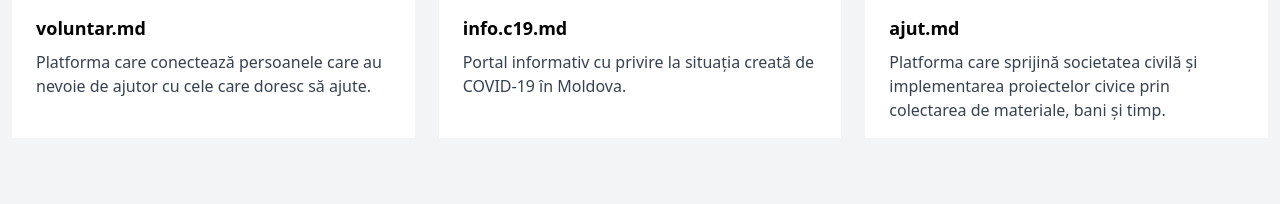
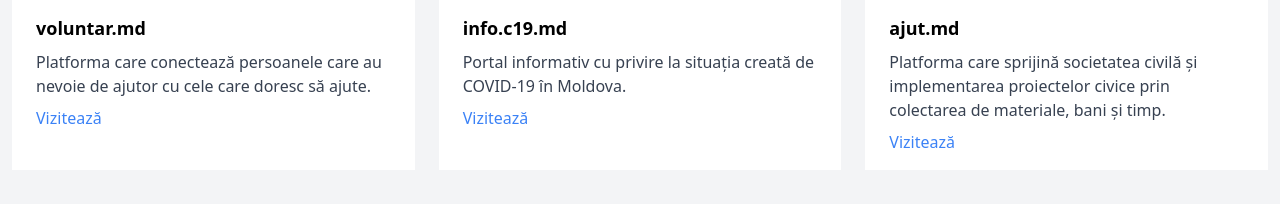
Before and after one commit to code4moldova/code4.md, a Next.js app: page / in a window 1280 px wide. Shown: the part 1106-1310 px from the top of the page. Built offline with nearby package versions, Linux system fonts and the light colour scheme.

Commit message:
Add links to the related sites (named solutions)

```diff
--- a/blocks/solutions.tsx
+++ b/blocks/solutions.tsx
@@ -35,6 +35,15 @@
                 <div className="px-6 py-4">
                   <div className="font-bold text-lg mb-2">{solution.title}</div>
                   <p className="text-gray-700 text-base">{solution.description}</p>
+                  <div className="mt-2">
+                    {solution.website ? (
+                      <a href={solution.website} target="_blank" className="hover:underline text-blue-500">
+                        Vizitează
+                      </a>
+                    ) : (
+                      ''
+                    )}
+                  </div>
                 </div>
               </div>
             </Column>
--- a/data/solutions-data.tsx
+++ b/data/solutions-data.tsx
@@ -8,18 +8,21 @@
 export const solutionsData = [
   {
     title: 'voluntar.md',
+    website: 'https://voluntar.md/',
     description: 'Platforma care conectează persoanele care au nevoie de ajutor cu cele care doresc să ajute.',
     image: girl,
     icon: moldovaSvg,
   },
   {
     title: 'info.c19.md',
+    website: 'http://info.c19.md/',
     description: 'Portal informativ cu privire la situația creată de COVID-19 în Moldova.',
     image: covidCell,
     icon: covidSvg,
   },
   {
     title: 'ajut.md',
+    website: 'http://ajut.md/',
     description:
       'Platforma care sprijină societatea civilă și implementarea proiectelor civice prin colectarea de materiale, bani și timp.',
     image: helpPeople,
```
Also changed, not shown: pages/solutions.tsx (+9 -2 lines).
